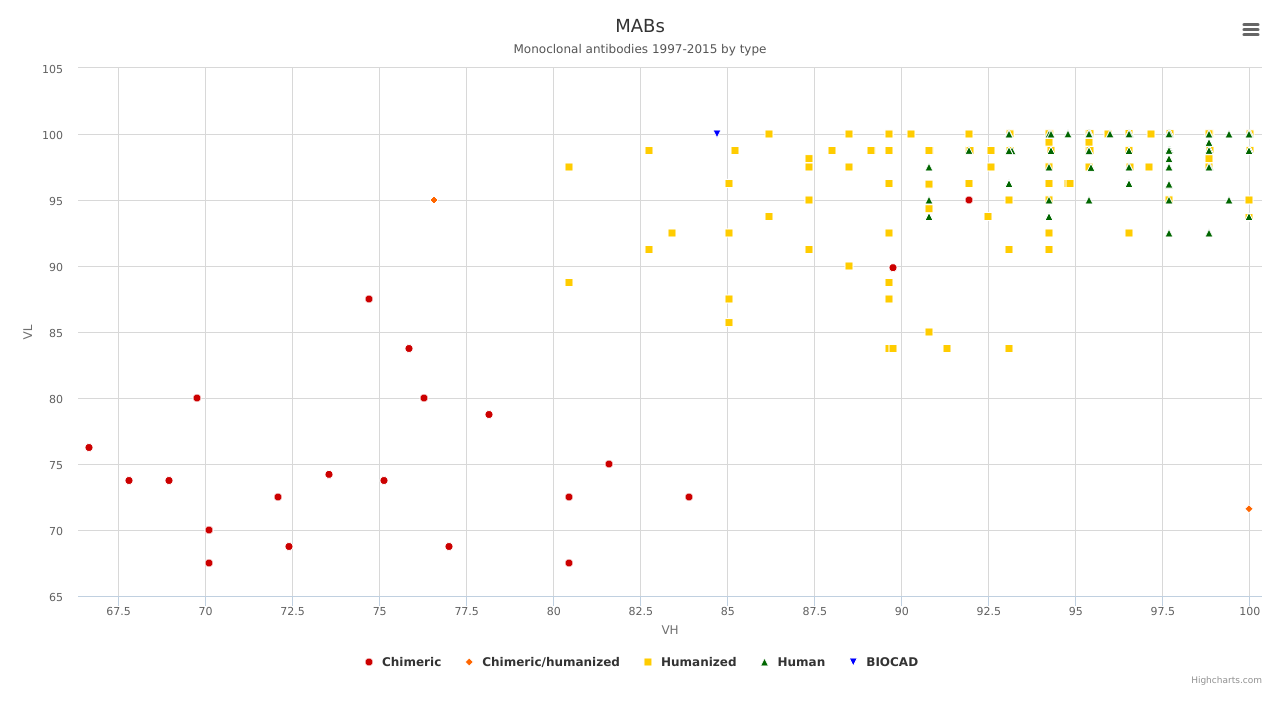
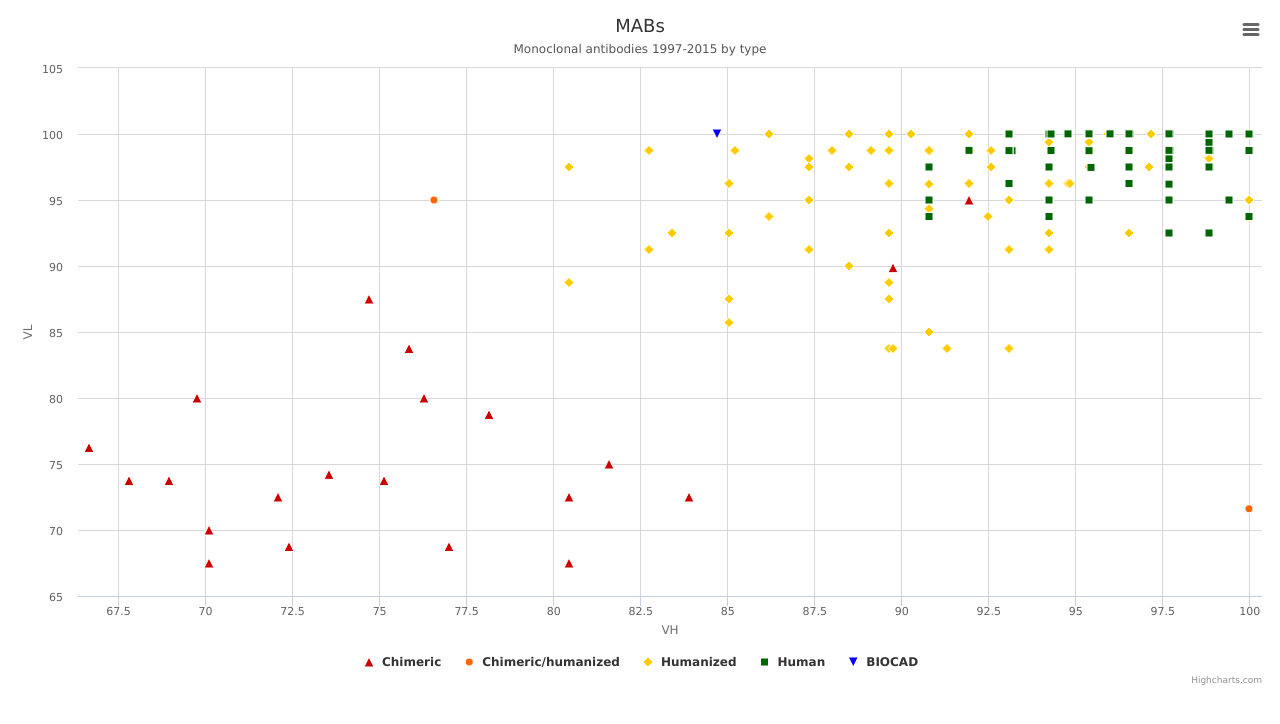
Before and after one commit to AnnaPonomareva/mabs, a plain HTML site: page index.html in a window 1280 px wide. Drawn offline with Linux system fonts and the light colour scheme.

```diff
--- a/index.html
+++ b/index.html
@@ -52,7 +52,7 @@
                                             x: e.pageX || e.clientX,
                                             y: e.pageY || e.clientY
                                         },
-                                        headingText: this.name +":" ,
+                                        headingText: this.name ,
                                         maincontentText: "<p style='word-wrap: break-word'><b>HC:</b>&nbsp;<spane class='uppercase'>" + this.hc + "</spane><br/>" + "<br/>" +
                                         "<b>LC</b>:&nbsp;<spane class='uppercase'>" + this.lc + "</spane><br/>" + "<br/>" +
                                         "<b>Year:</b> " + this.year +"<br/>" + "<br/>" +
@@ -61,6 +61,7 @@
                                         width: 600
                                     });
                                     hs.allowMultipleInstances = false;
+
                                 }
                             }
                         },
@@ -84,23 +85,43 @@
                 series: [{
                     name: 'Chimeric',
                     color: '#cc0000',
-                    data: mabs.xi
+                    data: mabs.xi,
+                    marker: {
+                        symbol: "triangle",
+                        radius: 5
+                    }
                 }, {
                     name: "Chimeric/humanized",
                     color: '#ff6600',
-                    data: mabs.xizu
+                    data: mabs.xizu,
+                    marker: {
+                        symbol: "circle",
+                        radius: 4
+                    }
                 },{
                     name: 'Humanized',
                     color: '#FFCC00',
-                    data: mabs.zu
+                    data: mabs.zu,
+                    marker: {
+                        symbol: "diamond",
+                        radius: 5
+                    }
                 }, {
                     name: 'Human',
                     color: '#006600',
-                    data: mabs.u
+                    data: mabs.u,
+                    marker: {
+                        symbol: "square",
+                        radius: 4
+                    }
                 }, {
                     name: 'BIOCAD',
                     color: '#0000ff',
-                    data: mabs.biocad
+                    data: mabs.biocad,
+                    marker: {
+                        symbol: "triangle-down",
+                        radius: 5
+                    }
                 }]
             });
         });
```
